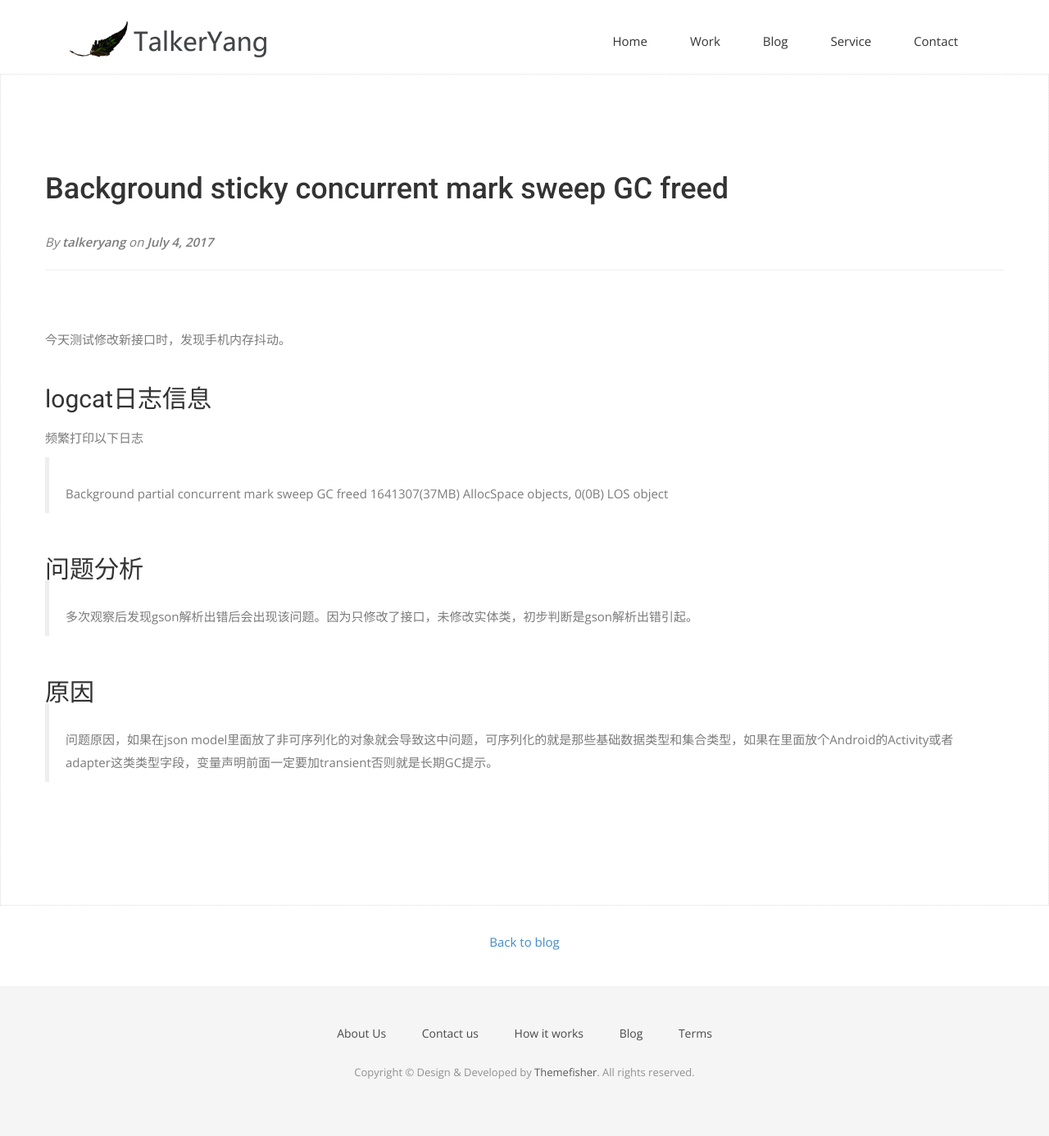
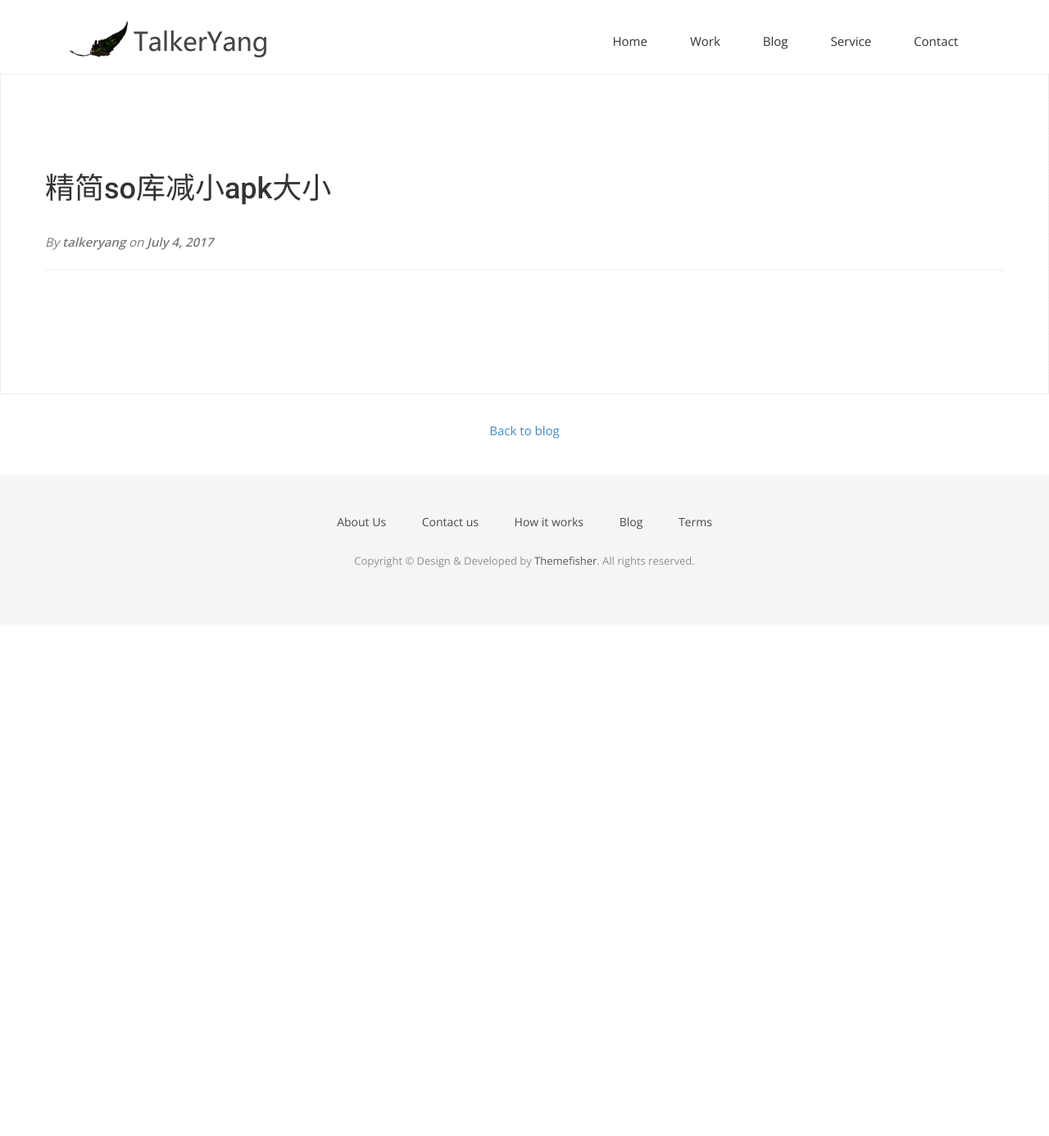
Before and after one commit to laxy-me/laxy-me.github.io, a Jekyll site: the page built from _posts/2017-07-04-精简so库减小apk大小.md, in a window 1280 px wide. Shown: the whole page at 82% size. Built offline with Jekyll 4.4.1, drawn with Linux system fonts in a browser that asks for light colours; nearby versions of some CDN libraries; some web fonts are replaced; after the commit the page ends 900 px from its top, so only the background shows below that.

Commit message:
修改名字

```diff
--- a/_posts/2017-07-04-精简so库减小apk大小.md
+++ b/_posts/2017-07-04-精简so库减小apk大小.md
@@ -1,22 +1,6 @@
 ---
 layout: post
-title: "Background sticky concurrent mark sweep GC freed"
+title: "精简so库减小apk大小"
 author: "talkeryang"
 meta: "Springfield"
 ---
-
-今天测试修改新接口时，发现手机内存抖动。
-
-## logcat日志信息
-
-频繁打印以下日志
-
->Background partial concurrent mark sweep GC freed 1641307(37MB) AllocSpace objects, 0(0B) LOS object
-
-## 问题分析
-
->多次观察后发现gson解析出错后会出现该问题。因为只修改了接口，未修改实体类，初步判断是gson解析出错引起。
-
-## 原因
-
->问题原因，如果在json model里面放了非可序列化的对象就会导致这中问题，可序列化的就是那些基础数据类型和集合类型，如果在里面放个Android的Activity或者adapter这类类型字段，变量声明前面一定要加transient否则就是长期GC提示。
```
Also changed, not shown: _posts/2017-05-04-App第一次安装网络访问失效.md (+1 -1 lines), _posts/2017-05-04-Multidex导致Debug模式找不到Class.md (+1 -1 lines), _posts/2017-07-04-Gson解析失败导致内存震荡.md (renamed from _posts/2017-07-04-Gson解析失败导致内存震荡 - 副本.md, +1 -1 lines), _posts/2017-07-04-Retrofit自定义本地缓存.md (+1 -17 lines).
